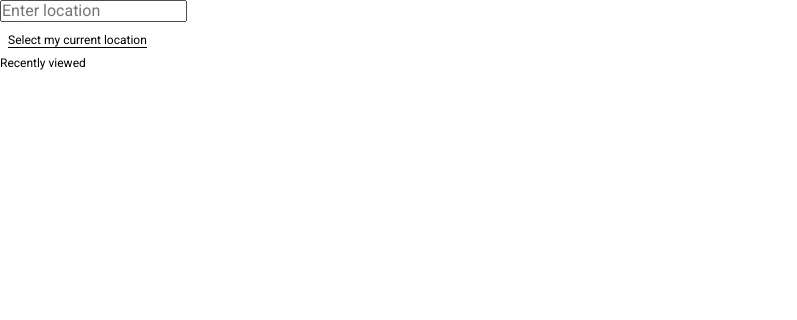
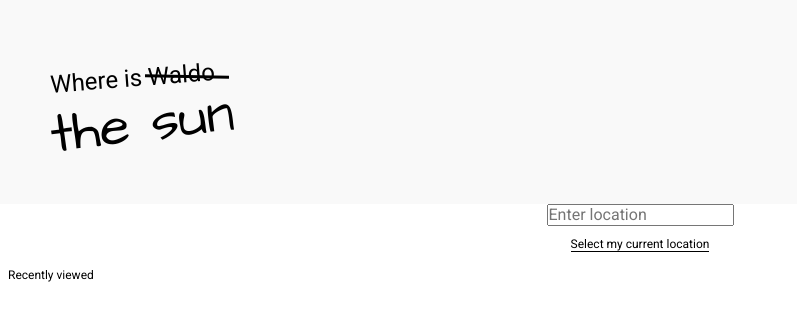
Before and after one commit to MRFolio/MRFolio.github.io, a React (Create React App) app: page / in a window 1280 px wide. Shown: the top 320 px of the page, without its empty margins (0-797 px from the left). Built offline with nearby package versions, Linux system fonts and the light colour scheme.

Commit message:
feat(home): add logo

```diff
--- a/package.json
+++ b/package.json
@@ -6,6 +6,7 @@
     "@testing-library/jest-dom": "^5.11.9",
     "@testing-library/react": "^11.2.5",
     "@testing-library/user-event": "^12.8.3",
+    "gh-pages": "^3.1.0",
     "react": "^17.0.1",
     "react-dom": "^17.0.1",
     "react-epic-spinners": "^0.5.0",
--- a/src/components/ChooseLocation.js
+++ b/src/components/ChooseLocation.js
@@ -1,7 +1,7 @@
 import { useState } from 'react';
 import { useHistory } from 'react-router-dom';
 import styles from './ChooseLocation.module.scss';
-import { RecentLocation, Spinner } from './index';
+import { Logo, RecentLocation, Spinner } from './index';
 
 const API_BASE_URL = 'https://api.openweathermap.org/data/2.5/weather';
 
@@ -170,6 +170,10 @@ const Input = () => {
 
   return (
     <>
+      <header className={styles.header}>
+        <Logo />
+      </header>
+      <section className={styles.locationContainer}>
         <form onSubmit={handleSubmit}>
           <input
             type="text"
@@ -189,16 +193,18 @@ const Input = () => {
             Select my current location
           </span>
         </button>
+      </section>
+
       {setGeoLocationStatus && (
         <p className={styles.geoLocationStatus}>{geoLocationStatus}</p>
       )}
       {recentlyViewed && (
-        <>
-          <h3 className={styles.headingRecent}>Recently viewed</h3>
+        <section className={styles.recentlyContainer}>
+          <h2 className={styles.headingRecent}>Recently viewed</h2>
           {recentlyViewed.map((location) => (
             <RecentLocation key={location} location={location} />
           ))}
-        </>
+        </section>
       )}
     </>
   );
--- a/src/components/ChooseLocation.module.scss
+++ b/src/components/ChooseLocation.module.scss
@@ -1,3 +1,18 @@
+.header {
+  // height: 22.66vh;
+  height: 204px;
+  background: #f9f9f9;
+  display: flex;
+  align-items: center;
+  justify-content: flex-start;
+  padding: 0 3.1525em;
+}
+
+.locationContainer {
+  display: flex;
+  flex-direction: column;
+  align-items: center;
+
   .locationBtn {
     border: none;
     padding: 0.5em;
@@ -9,11 +24,19 @@
       border-bottom: 1px solid #000;
     }
   }
+}
 
+.recentlyContainer {
+  margin: 0.5em;
+  // gap: 0.5em;
+  // display: grid;
+  // grid-template-columns: repeat(2, 1fr);
   .headingRecent {
+    margin: 0.5em 0;
     font: {
       size: 0.75rem;
       weight: 400;
       style: normal;
     }
   }
+}
--- /dev/null
+++ b/src/components/Logo.js
@@ -0,0 +1,13 @@
+import styles from './Logo.module.scss';
+
+const Logo = () => {
+  return (
+    <div className={styles.logoContainer}>
+      <h1 className={styles.firstRow}>Where is Waldo</h1>
+      <div className={styles.strikethroughLine}></div>
+      <h1 className={styles.secondRow}>the sun</h1>
+    </div>
+  );
+};
+
+export default Logo;
--- /dev/null
+++ b/src/components/Logo.module.scss
@@ -0,0 +1,34 @@
+.logoContainer {
+  width: 226.63px;
+  height: 77.82px;
+  position: relative;
+
+  .firstRow {
+    transform: rotate(-4.46deg);
+    font: {
+      style: normal;
+      weight: normal;
+      size: 1.5rem;
+    }
+  }
+
+  .strikethroughLine {
+    position: absolute;
+    width: 84.29px;
+    height: 3px;
+    left: 95px;
+    top: 11.5px;
+    background-color: #000;
+    transform: rotate(1.14deg);
+  }
+
+  .secondRow {
+    transform: rotate(-6.96deg);
+    font: {
+      family: Architects Daughter;
+      style: normal;
+      weight: normal;
+      size: 3.4375rem;
+    }
+  }
+}
--- a/src/components/RecentLocation.module.scss
+++ b/src/components/RecentLocation.module.scss
@@ -8,7 +8,7 @@
   background: #f9f9f9;
   border-radius: 0.625em;
   padding: 1.25em;
-  margin: 0.5em;
+  margin: 0.5em 0;
 
   .heading {
     font: {
@@ -29,6 +29,7 @@
     background: transparent;
     cursor: pointer;
     gap: 0.625em;
+    transition: 0.3s color ease-out;
 
     .text {
       font-weight: 500;
@@ -37,5 +38,9 @@
     .icon {
       font-size: 2rem;
     }
+
+    &:hover {
+      color: #6960e4;
+    }
   }
 }
--- a/src/components/index.js
+++ b/src/components/index.js
@@ -1,5 +1,6 @@
 export { default as ChooseLocation } from './ChooseLocation';
 export { default as LocationWeather } from './LocationWeather';
+export { default as Logo } from './Logo';
 export { default as RecentLocation } from './RecentLocation';
 export { default as Spinner } from './Spinner';
 export { default as WeatherCard } from './WeatherCard';
--- a/src/styles/_resets.scss
+++ b/src/styles/_resets.scss
@@ -14,11 +14,6 @@ html {
 
 main {
   display: block;
-}
-
-h1 {
-  font-size: 2em;
-  margin: 0.67em 0;
 }
 
 b,
--- a/src/styles/main.scss
+++ b/src/styles/main.scss
@@ -4,3 +4,8 @@ body {
   font-family: 'Roboto', sans-serif;
   font-weight: 400;
 }
+
+.main {
+  // max-width: 1440px;
+  margin: 0 auto;
+}
```
Also changed, not shown: 1 other file (tests, documents, lock files or other folders). Lines whose indentation alone changed are shown as unchanged.
